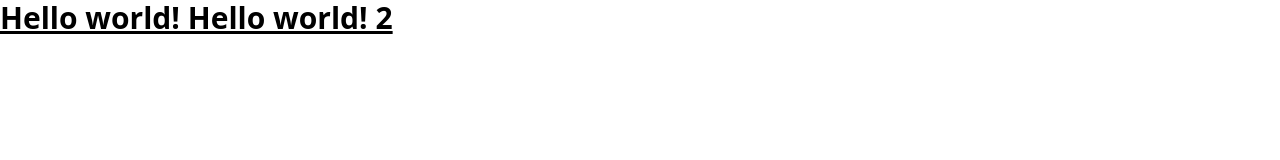
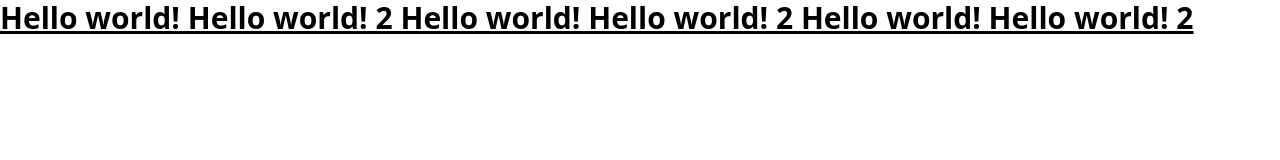
Before and after one commit to ZAKARIA-BEN-JEDDI/p-sauvgarde, a plain HTML site: page index.html in a window 1280 px wide. Drawn offline with nearby package versions, Linux system fonts and the light colour scheme.

Commit message:
verstion test

```diff
--- a/index.html
+++ b/index.html
@@ -8,6 +8,8 @@
 <body>
   <h1 class="text-3xl font-bold underline">
     Hello world! Hello world!  2
+    Hello world! Hello world!  2
+    Hello world! Hello world!  2
   </h1>
 </body>
 </html>
```
